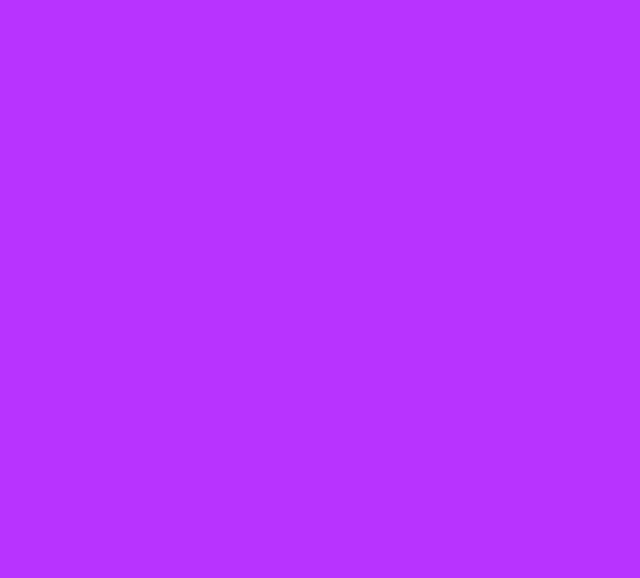
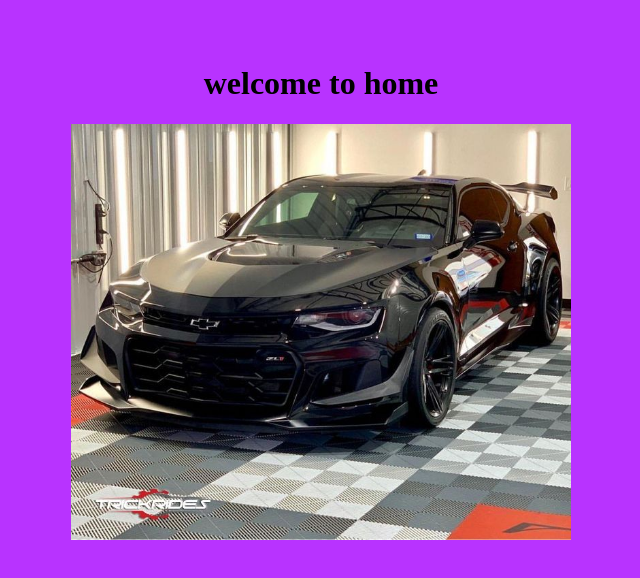
Before and after one commit to Adrrian0104/alfa, a plain HTML site: page Index.html in a window 1280 px wide. Shown: the whole page, without its empty margins (319-959 px from the left). Drawn offline with Linux system fonts and the light colour scheme.

Commit message:
Add image with HTML

```diff
--- a/Index.html
+++ b/Index.html
@@ -8,6 +8,9 @@
 <body bgcolor="b833ff">
     <br>
     <br>
-   <center> <h1 welcome to home/h1> </center>
+   <center> <h1> welcome to home </h1> </center>
+<center>
+      <img src= "images/camaro.jpg" width="500"
+</center>
 </body>
 </html>
```
Also changed, not shown: images/camaro.jpg (added).
